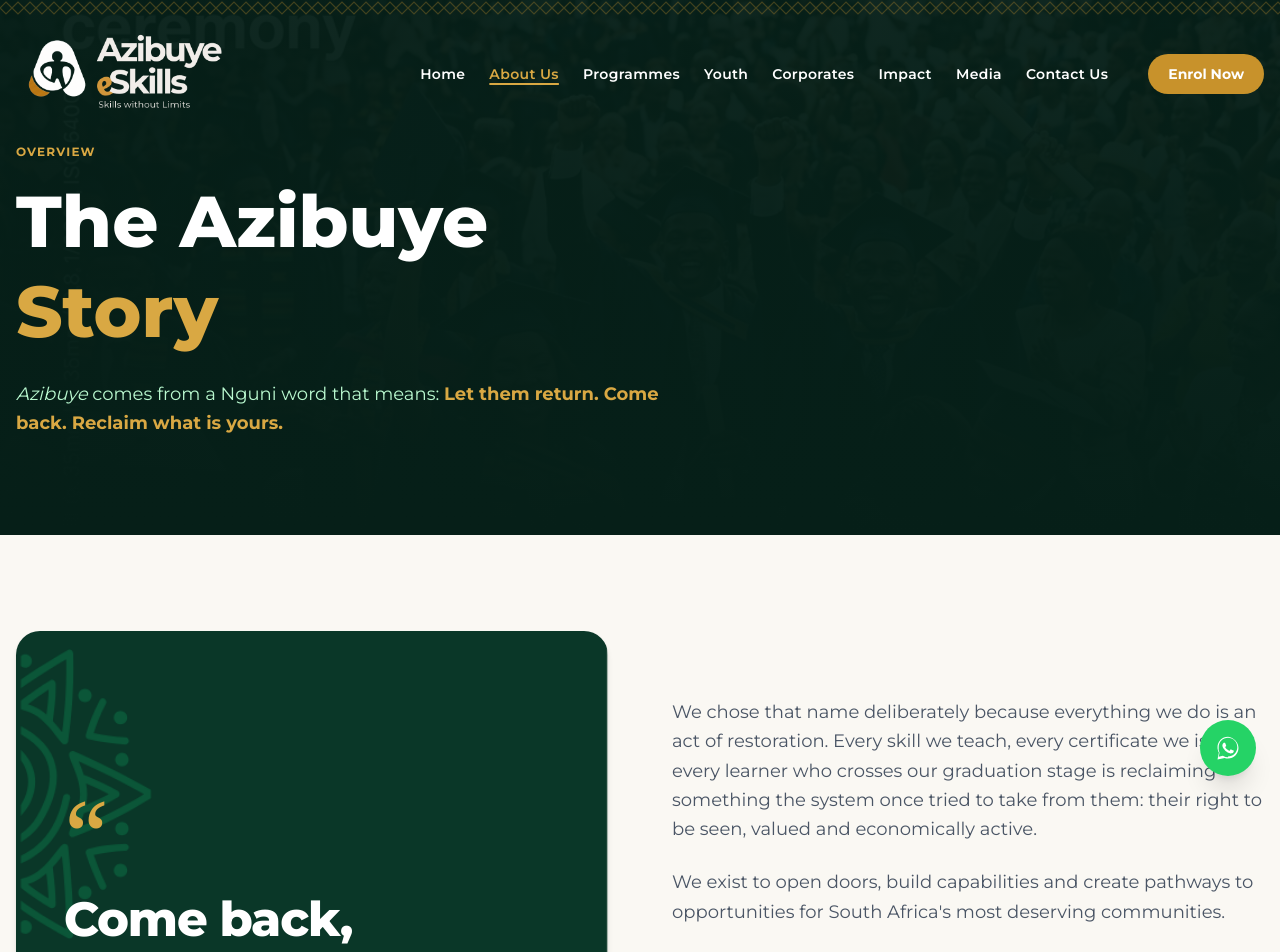
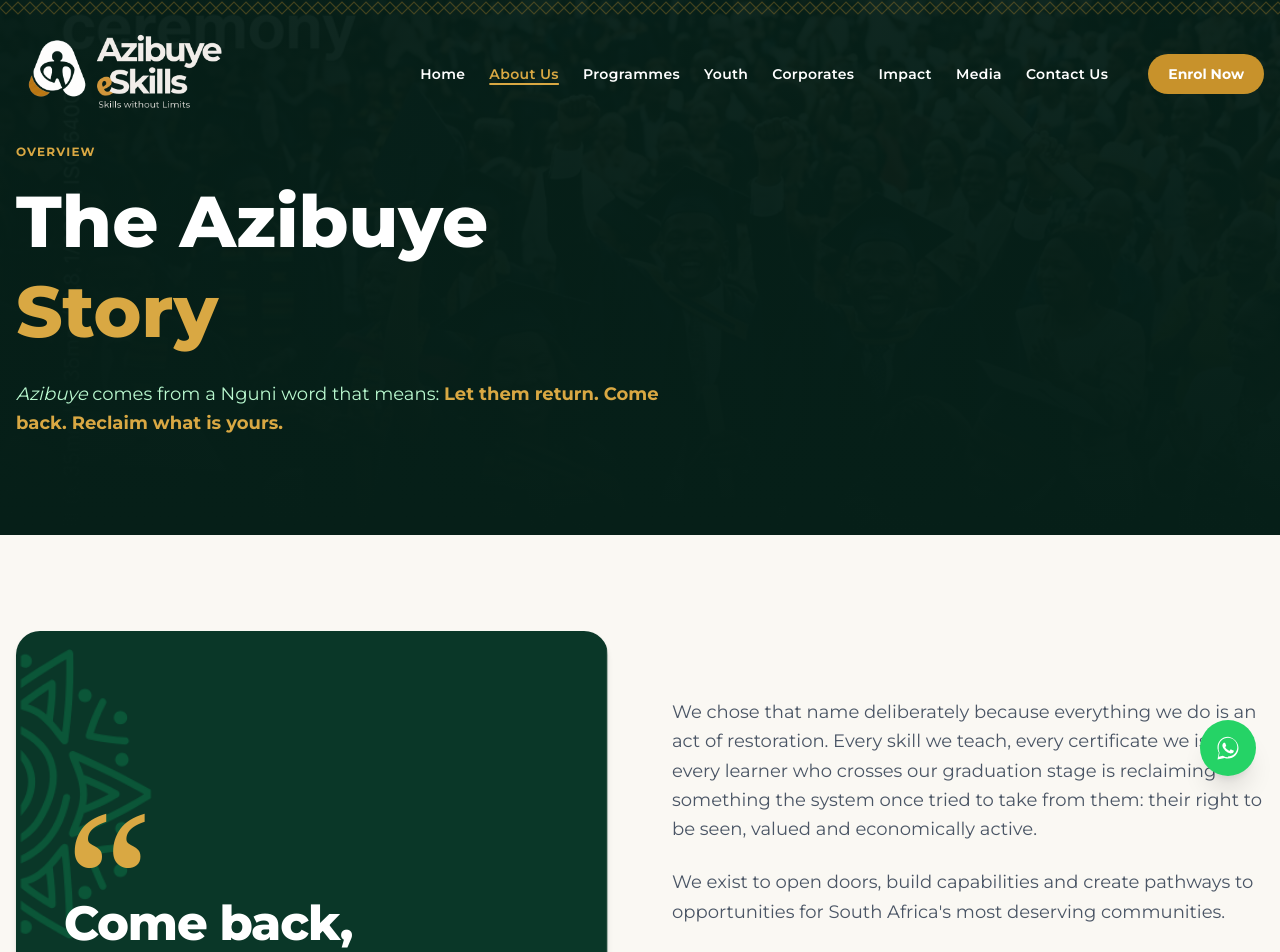
Before and after one commit to AliMora83/Azibuye-Website, a Next.js app in the folder azibuye/: page /about in a window 1280 px wide. Shown: the top 952 px of the page. Built offline with nearby package versions, Linux system fonts and the light colour scheme.

Commit message:
Reduce spacing under quote mark in About page quote box

```diff
--- a/azibuye/app/about/page.js
+++ b/azibuye/app/about/page.js
@@ -79,7 +79,7 @@
         <div className="max-w-7xl mx-auto px-4 grid grid-cols-1 lg:grid-cols-2 gap-16 items-center">
           <SectionReveal>
             <div className="relative w-full aspect-square bg-[url('/images/box.png')] bg-cover bg-center rounded-3xl p-8 md:p-12 flex flex-col justify-center text-left overflow-hidden shadow-md">
-              <span className="text-gold-400 text-7xl md:text-8xl font-serif leading-none mb-2 block select-none">“</span>
+              <span className="text-gold-400 text-[9rem] md:text-[12rem] font-serif leading-none -mb-12 md:-mb-20 block select-none">“</span>
               <p className="text-white text-3xl md:text-4xl lg:text-5xl font-extrabold leading-tight tracking-tight">
                 Come back,<br />
                 reclaim what<br />
```
